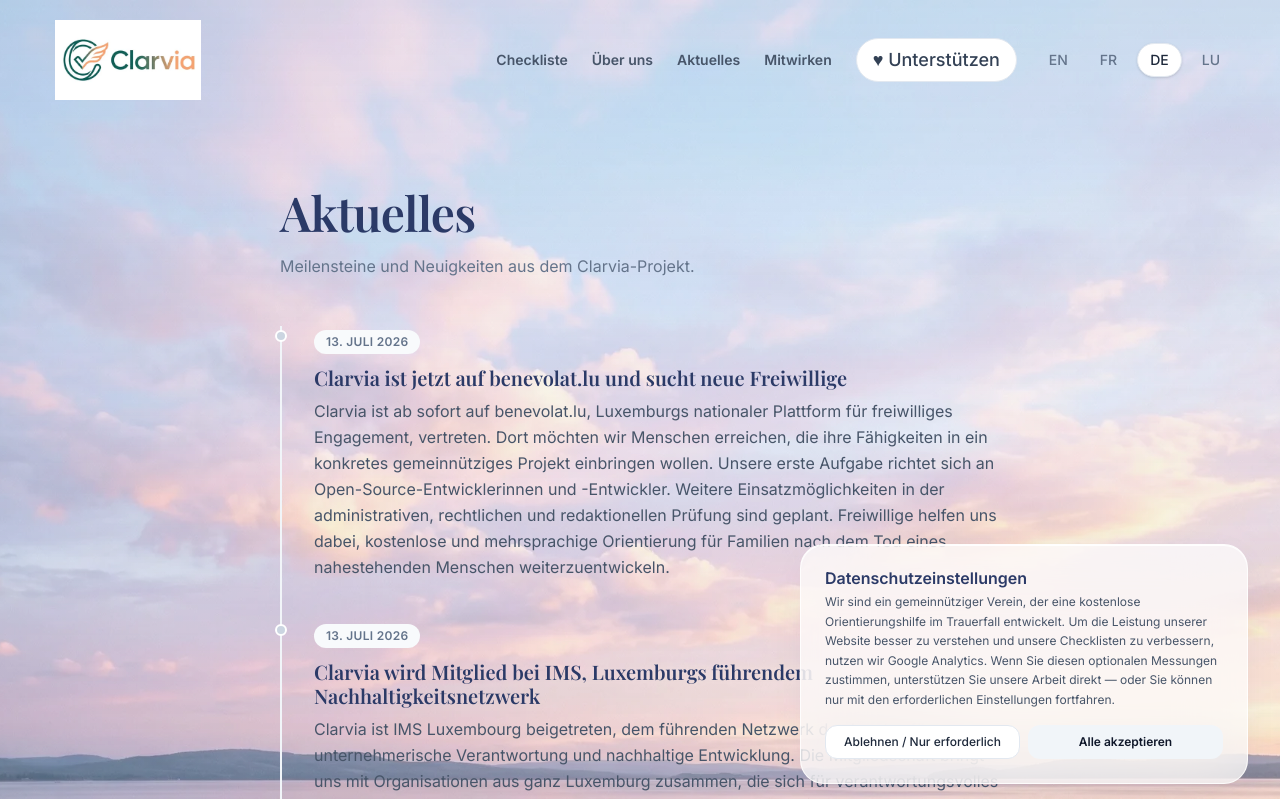
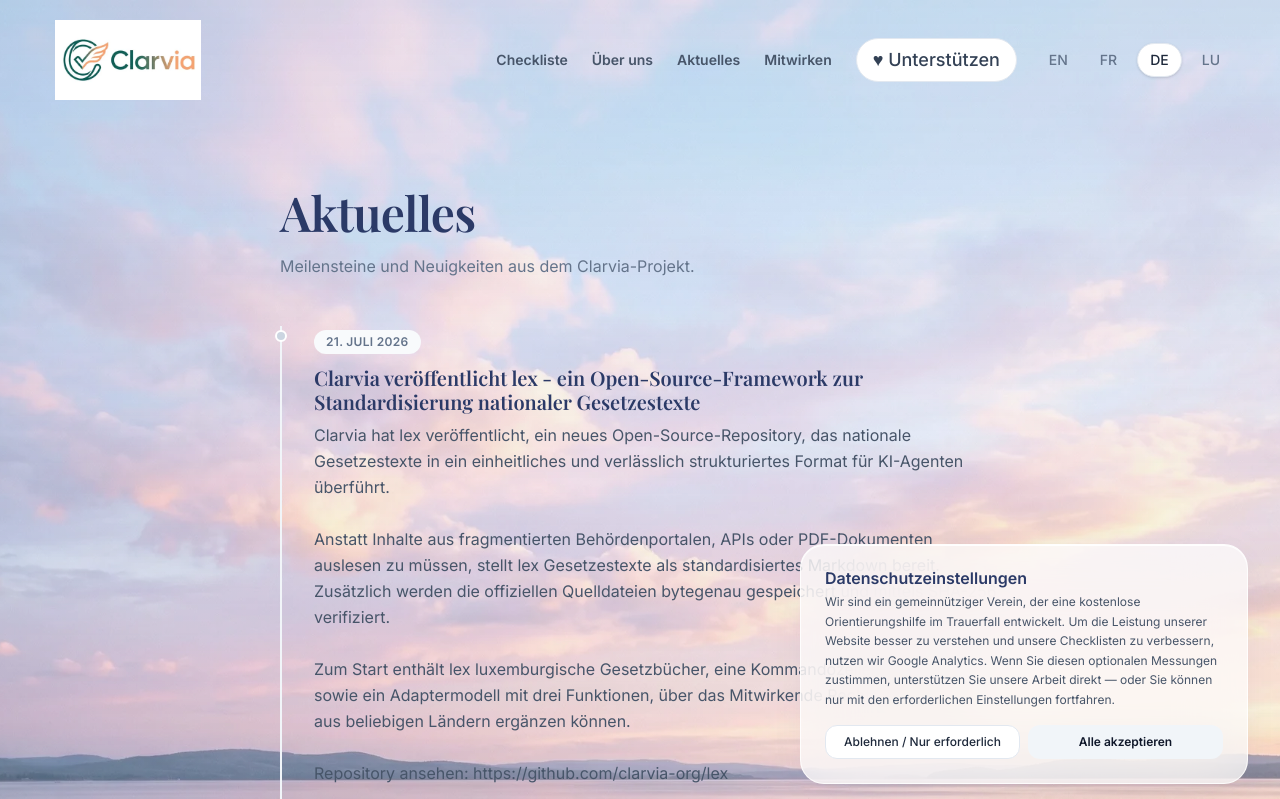
Before and after one commit to clarvia-org/clarvia-graph, a Next.js app: page /de/updates in a window 1280 px wide. Shown: the top 799 px of the page. Built offline with nearby package versions, Linux system fonts and the light colour scheme.

Commit message:
Add news post: Clarvia launches lex (#227)
Adds trilingual news post about launching the lex open-source
repository.

src/app/[lang]/updates/updates-data.ts: Add update entry for lex
repository release.

Code only.

```diff
--- a/src/app/[lang]/updates/updates-data.ts
+++ b/src/app/[lang]/updates/updates-data.ts
@@ -8,6 +8,19 @@
 
 /* Newest first — sorted by date descending */
 export const UPDATES: Update[] = [
+  {
+    date: "2026-07-21",
+    headline: {
+      en: "Clarvia launches lex - an open-source framework standardising national legislation",
+      fr: "Clarvia lance lex, un framework open source pour standardiser les législations nationales",
+      de: "Clarvia veröffentlicht lex - ein Open-Source-Framework zur Standardisierung nationaler Gesetzestexte",
+    },
+    body: {
+      en: "Clarvia has published lex, a new open-source repository that normalises national legislation into a single, predictable format for AI agents.\n\nRather than requiring agents to parse fragmented government portals, APIs, or PDFs, lex normalises legal texts into standard Markdown paired with byte-identical official source files and SHA-256 verification.\n\nStarting with Luxembourg legal codes, lex includes a CLI and a three-function adapter pattern allowing contributors to add legislation from any country.\n\nView the repository: https://github.com/clarvia-org/lex",
+      fr: "Clarvia a publié lex, un nouveau dépôt open source qui convertit les législations nationales dans un format unique, cohérent et prévisible pour les agents d’intelligence artificielle.\n\nAu lieu de devoir extraire les textes depuis des portails publics fragmentés, des API ou des documents PDF, lex les normalise en Markdown standardisé. Les fichiers sources officiels sont également conservés à l’identique, octet par octet, et vérifiés au moyen de sommes de contrôle SHA-256.\n\nDans sa première version, lex comprend les codes juridiques luxembourgeois, un outil en ligne de commande ainsi qu’un modèle d’adaptateur fondé sur trois fonctions, permettant aux contributeurs d’ajouter la législation de n’importe quel pays.\n\nDécouvrir le dépôt : https://github.com/clarvia-org/lex",
+      de: "Clarvia hat lex veröffentlicht, ein neues Open-Source-Repository, das nationale Gesetzestexte in ein einheitliches und verlässlich strukturiertes Format für KI-Agenten überführt.\n\nAnstatt Inhalte aus fragmentierten Behördenportalen, APIs oder PDF-Dokumenten auslesen zu müssen, stellt lex Gesetzestexte als standardisiertes Markdown bereit. Zusätzlich werden die offiziellen Quelldateien bytegenau gespeichert und mittels SHA-256 verifiziert.\n\nZum Start enthält lex luxemburgische Gesetzbücher, eine Kommandozeilenanwendung sowie ein Adaptermodell mit drei Funktionen, über das Mitwirkende Rechtsvorschriften aus beliebigen Ländern ergänzen können.\n\nRepository ansehen: https://github.com/clarvia-org/lex",
+    },
+  },
   {
     date: "2026-07-13",
     headline: {
```
